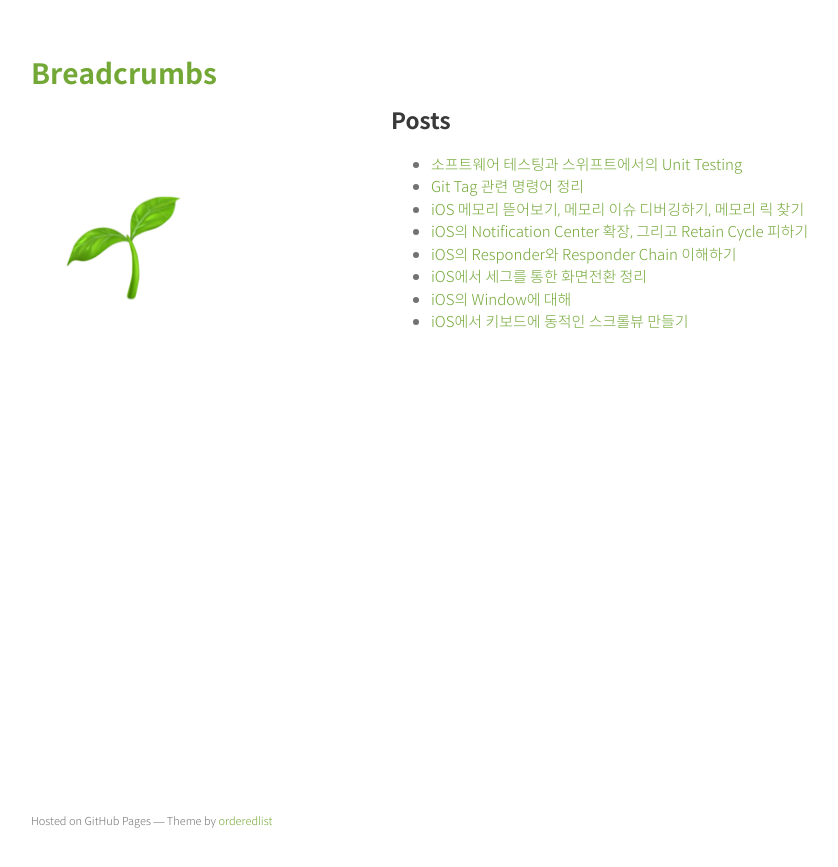
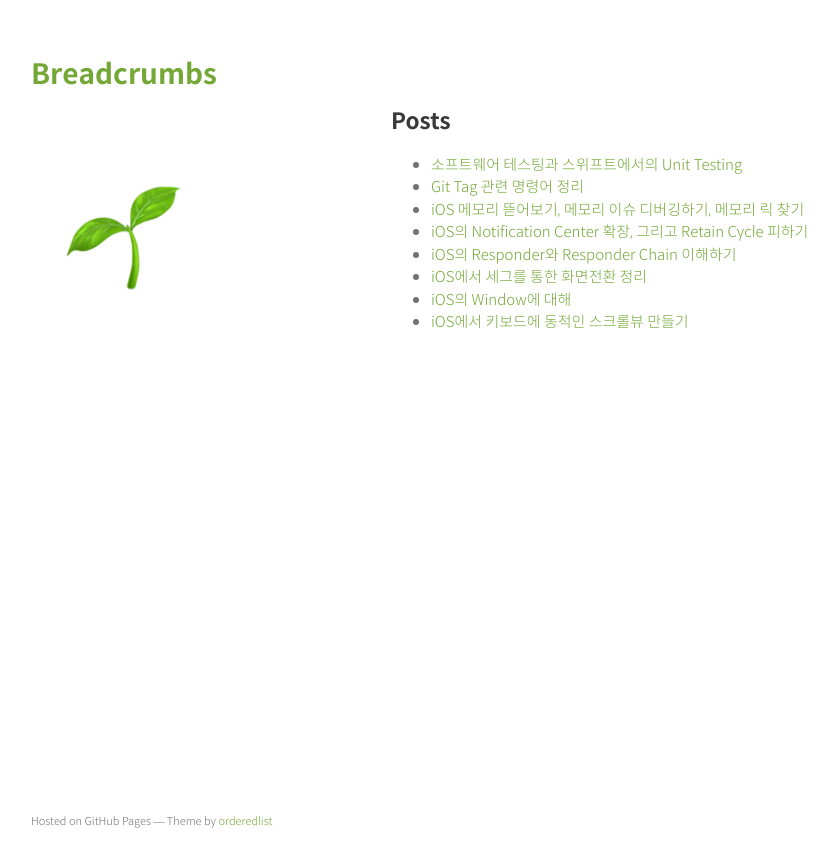
Before and after one commit to seizze/seizze.github.io, a Jekyll site: the page built from index.md, in a window 1280 px wide. Shown: the top 867 px of the page, without its empty margins (179-1017 px from the left). Built offline with Jekyll 4.4.1, drawn with Linux system fonts in a browser that asks for light colours.

Commit message:
Adjust image margins

```diff
--- a/_sass/jekyll-theme-minimal.scss
+++ b/_sass/jekyll-theme-minimal.scss
@@ -102,8 +102,8 @@
 
 img {
   max-width:100%;
-  margin-top: 20px;
-  margin-bottom: 20px;
+  margin-top: 10px;
+  margin-bottom: 40px;
 }
 
 header {
```
